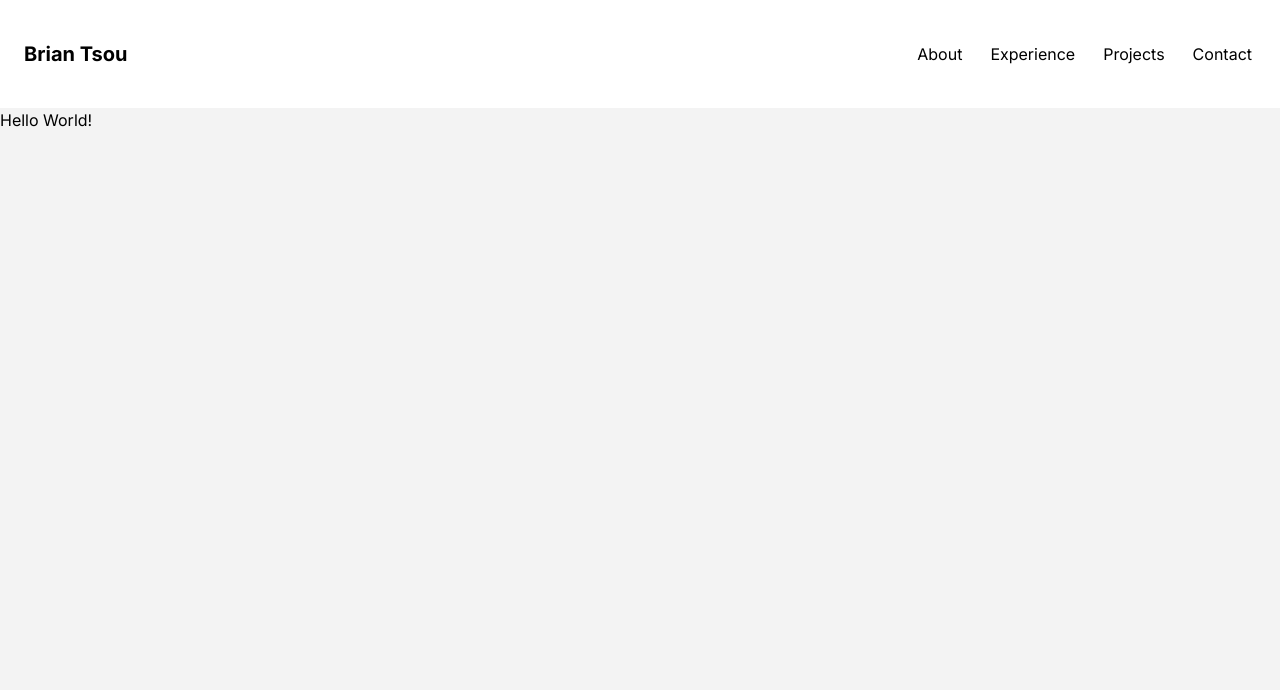
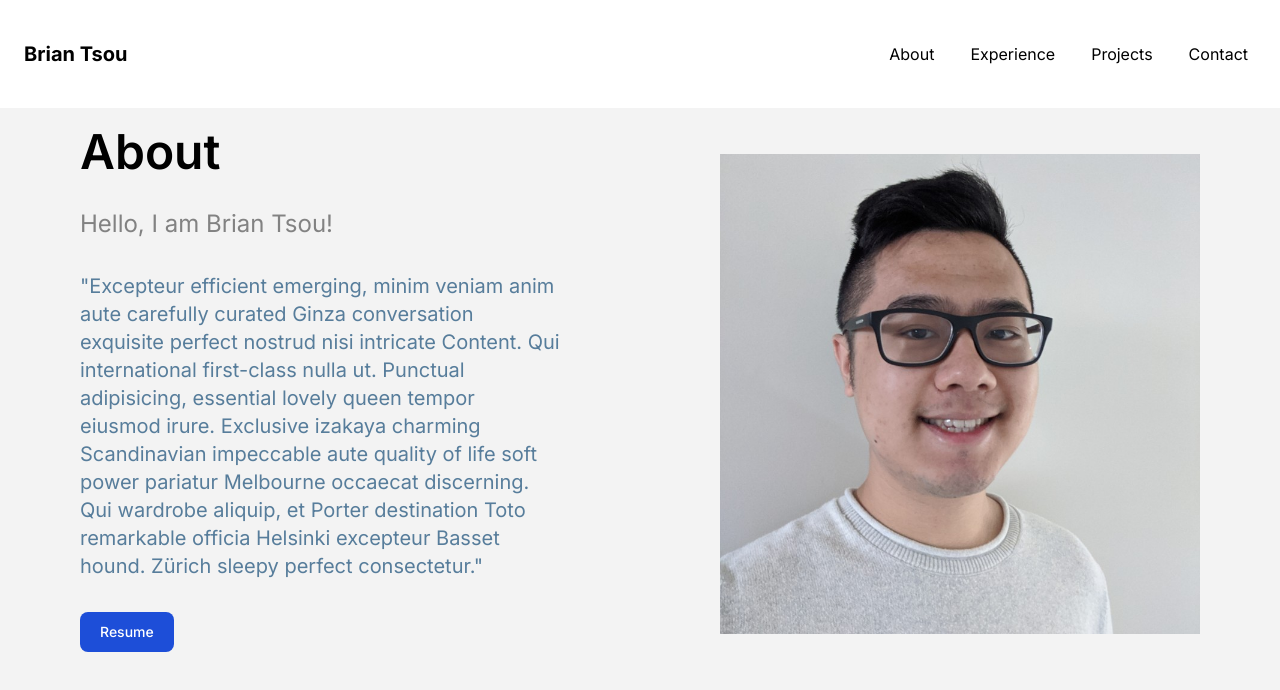
Before and after one commit to brianthtsou/brianthtsou.github.io, a React (Vite) app: page / in a window 1280 px wide. Shown: the top 690 px of the page. Built offline with nearby package versions, Linux system fonts and the light colour scheme.

Commit message:
add basic about page

```diff
--- a/src/App.css
+++ b/src/App.css
@@ -0,0 +1,3 @@
+.about-page {
+  margin-top: 20px; /* Adjust the value to increase or decrease the gap */
+}
--- a/src/App.tsx
+++ b/src/App.tsx
@@ -1,12 +1,13 @@
 // import { useState } from "react";
 import "./App.css";
 import Navbar from "./components/Navbar";
+import About from "./pages/About";
 
 function App() {
   return (
     <>
       <Navbar />
-      <p>Hello World!</p>
+      <About />
     </>
   );
 }
--- a/src/components/Navbar.tsx
+++ b/src/components/Navbar.tsx
@@ -28,16 +28,16 @@ function Navbar() {
         </div>
 
         <div className="hidden md:flex md:flex-row flex-col items-center justify-end md:space-x-1 pb-3 md:pb-0 navigation-menu">
-          <a href="#" className="py-2 px-3 block">
+          <a href="#" className="py-2 px-4 block">
             About
           </a>
-          <a href="#" className="py-2 px-3 block">
+          <a href="#" className="py-2 px-4 block">
             Experience
           </a>
-          <a href="#" className="py-2 px-3 block">
+          <a href="#" className="py-2 px-4 block">
             Projects
           </a>
-          <a href="#" className="py-2 px-3 block">
+          <a href="#" className="py-2 px-4 block">
             Contact
           </a>
         </div>
--- /dev/null
+++ b/src/pages/About.tsx
@@ -0,0 +1,43 @@
+import headshot from "../assets/headshot.jpg";
+
+function About() {
+  return (
+    <div className="about-page grid grid-cols-1 sm:grid-cols-2 items-stretch gap-y-8 sm:gap-y-0">
+      <div className="rounded w-full sm:w-3/4 mx-auto h-auto object-contain">
+        <div className="space-y-8">
+          <h1 className="text-5xl font-semibold">About</h1>
+          <p className="text-custom-grey-text text-2xl">
+            Hello, I am Brian Tsou!
+          </p>
+          <p className="text-custom-blue-text text-xl">
+            "Excepteur efficient emerging, minim veniam anim aute carefully
+            curated Ginza conversation exquisite perfect nostrud nisi intricate
+            Content. Qui international first-class nulla ut. Punctual
+            adipisicing, essential lovely queen tempor eiusmod irure. Exclusive
+            izakaya charming Scandinavian impeccable aute quality of life soft
+            power pariatur Melbourne occaecat discerning. Qui wardrobe aliquip,
+            et Porter destination Toto remarkable officia Helsinki excepteur
+            Basset hound. Zürich sleepy perfect consectetur."
+          </p>
+          <div className="text-center sm:text-left">
+            <button
+              type="button"
+              className="text-white bg-blue-700 hover:bg-blue-800 focus:ring-4 focus:ring-blue-300 font-medium rounded-lg text-sm px-5 py-2.5 me-2 mb-2 dark:bg-blue-600 dark:hover:bg-blue-700 focus:outline-none dark:focus:ring-blue-800"
+            >
+              Resume
+            </button>
+          </div>
+        </div>
+      </div>
+      <div className="sm:relative w-full overflow-hidden">
+        <img
+          src={headshot}
+          alt="Headshot photo"
+          className="rounded-md w-3/4 mx-auto h-full object-scale-down"
+        ></img>
+      </div>
+    </div>
+  );
+}
+
+export default About;
--- a/tailwind.config.js
+++ b/tailwind.config.js
@@ -5,7 +5,8 @@ export default {
     extend: {
       colors: {
         "custom-grey": "#f3f3f3",
-        "custom-black": "#000000",
+        "custom-grey-text": "#828282",
+        "custom-blue-text": "#577D9B",
       },
     },
   },
```
Also changed, not shown: src/assets/headshot.jpg (added).
